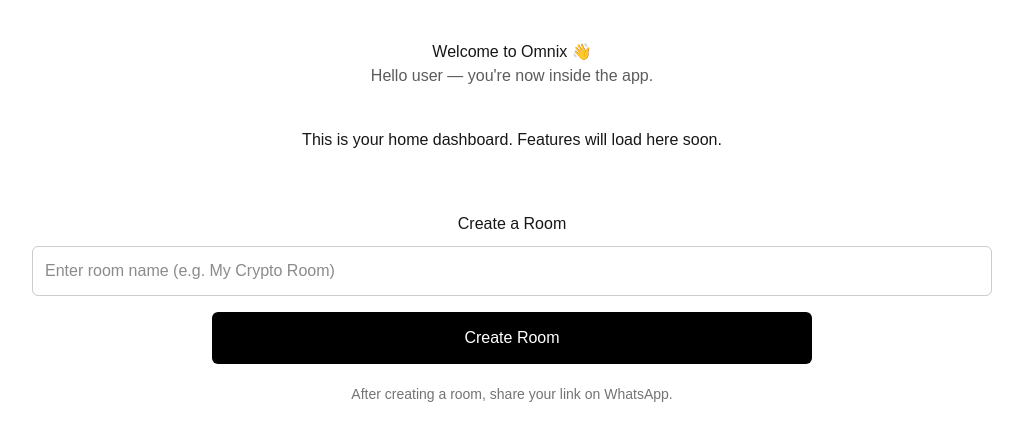
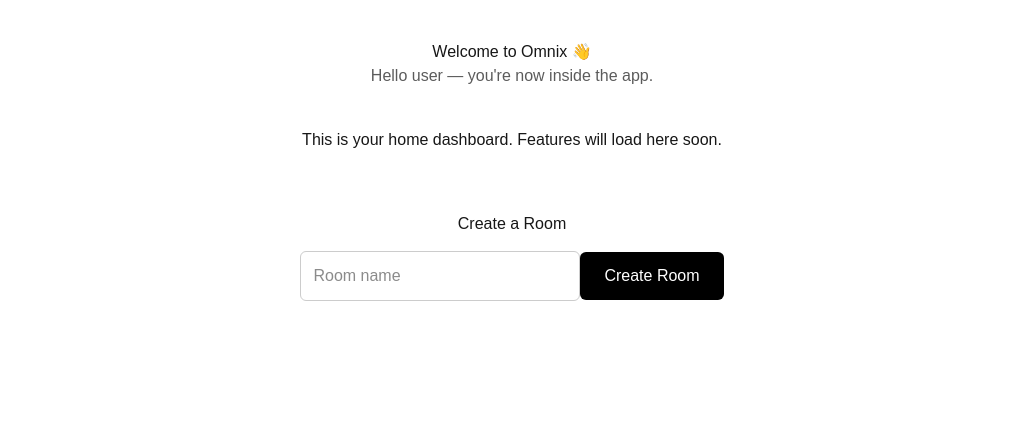
Before and after one commit to Srubin18/omnix-app, a Next.js app: page /home in a window 1280 px wide. Shown: the top 440 px of the page, without its empty margins (128-1151 px from the left). Built offline with nearby package versions, Linux system fonts and the light colour scheme.

Commit message:
Update page.tsx

```diff
--- a/app/home/page.tsx
+++ b/app/home/page.tsx
@@ -1,6 +1,7 @@
 "use client";
 
 import React from "react";
+import { useState, useEffect } from "react";
 
 export default function HomePage() {
   // Load stored user
@@ -27,50 +28,36 @@
         This is your home dashboard. Features will load here soon.
       </p>
 
+      {/* --- Create Room Section --- */}
       <div style={{ marginTop: "60px" }}>
         <h2>Create a Room</h2>
 
         <input
-          id="roomName"
-          placeholder="Enter room name (e.g. My Crypto Room)"
+          type="text"
+          placeholder="Room name"
           style={{
             padding: "12px",
             fontSize: "16px",
-            width: "80%",
-            marginTop: "10px",
+            width: "280px",
+            borderRadius: "6px",
             border: "1px solid #ccc",
-            borderRadius: "6px",
           }}
         />
 
         <button
-          onClick={() => {
-            const name = document.getElementById("roomName").value;
-            if (!name) return alert("Please enter a room name");
-
-            const roomUrl = `https://omnix-app.vercel.app/room/${encodeURIComponent(
-              name
-            )}`;
-
-            navigator.clipboard.writeText(roomUrl);
-            alert("Room created! Link copied:\n\n" + roomUrl);
-          }}
           style={{
             marginTop: "16px",
-            padding: "14px",
+            padding: "12px 24px",
             background: "black",
             color: "white",
+            border: "none",
             borderRadius: "6px",
             cursor: "pointer",
-            width: "50%",
+            fontSize: "16px",
           }}
         >
           Create Room
         </button>
-
-        <p style={{ marginTop: "20px", fontSize: "14px", opacity: 0.6 }}>
-          After creating a room, share your link on WhatsApp.
-        </p>
       </div>
     </main>
   );
```
